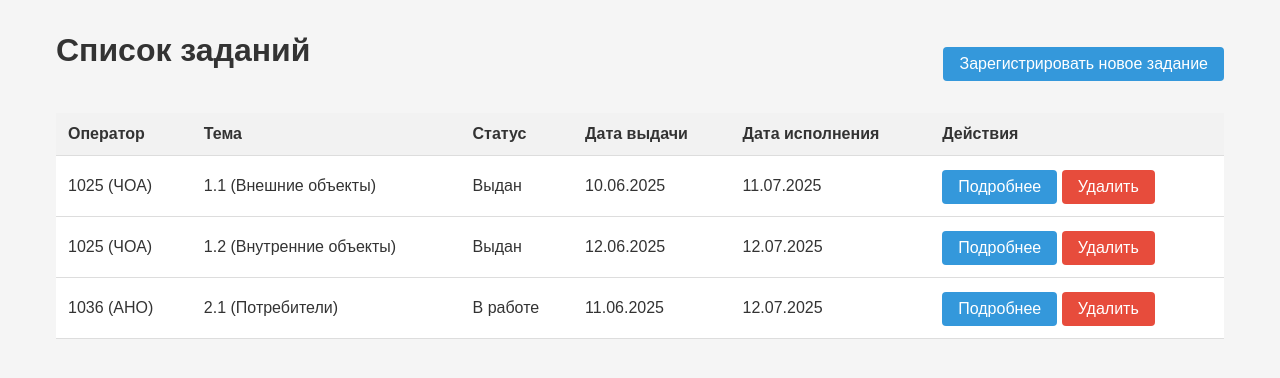
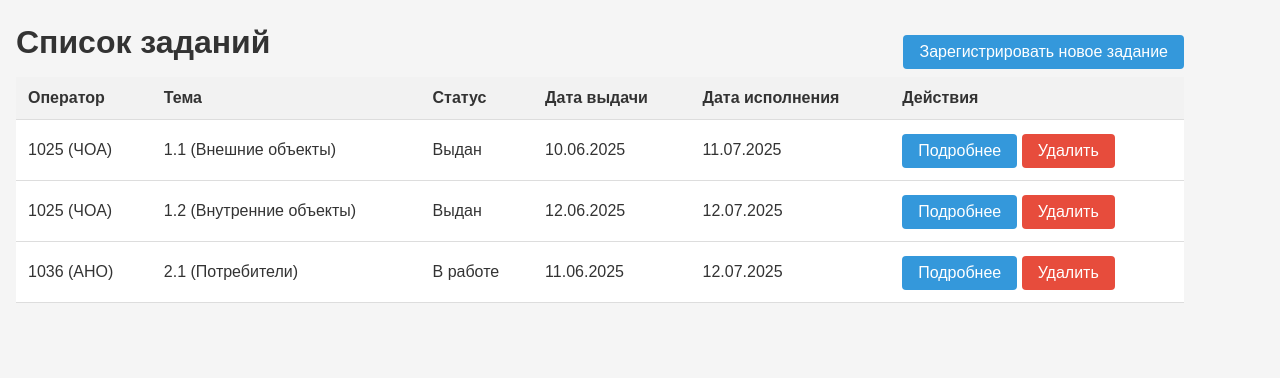
Before and after one commit to yogan-gh/MainProject, a Django app: page /tasker/task/ in a window 1280 px wide. Shown: the part 68-446 px from the top of the page. Run offline with Django 5.2, Linux system fonts and the light colour scheme; data comes from the database, SQL or seed files in the repository.

Commit message:
feat(styles): правка стилей

```diff
--- a/Project/main/tasker/static/css/styles.css
+++ b/Project/main/tasker/static/css/styles.css
@@ -54,19 +54,20 @@ nav a.active {
 
 .container {
     max-width: 1200px;
-    margin: 2rem auto;
+    margin-top: 6px;
     padding: 0 1rem;
 }
 
 .header-container {
     display: flex;
     justify-content: space-between;
+    margin-top: 24px;
     align-items: center;
-    margin-bottom: 20px;
+    margin-bottom: 0px;
 }
 
 h1 {
-    margin-bottom: 1.5rem;
+    margin-bottom: 1rem;
 }
 
 table {
```
